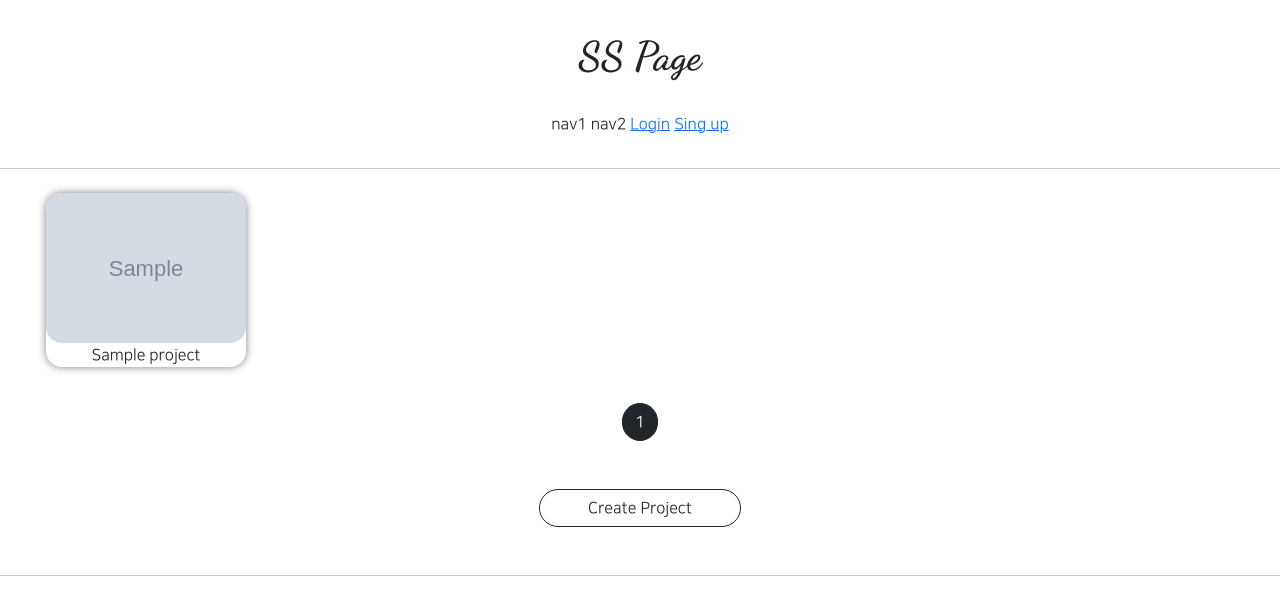
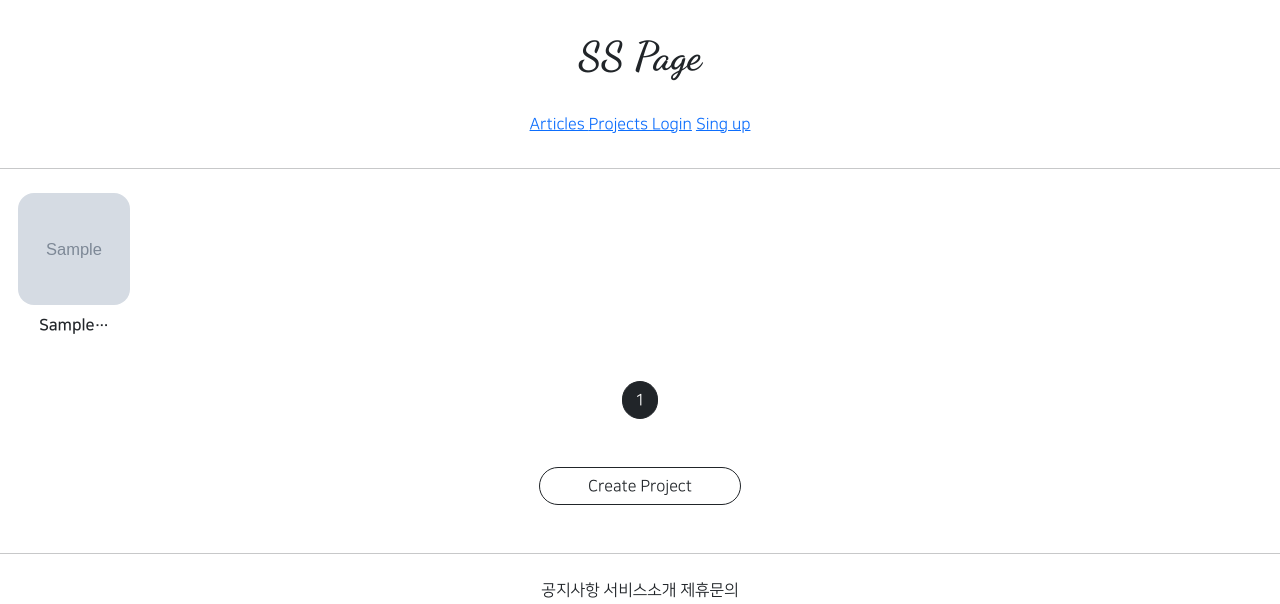
Before and after one commit to NOESYU/self_django, a Django app: page /project/list/ in a window 1280 px wide. Shown: the top 604 px of the page. Run offline with Django 3.2, Linux system fonts and the light colour scheme; tables that the repository leaves empty hold one stand-in row (values such as "Sample post"); grey boxes marked "Sample" are stand-in pictures; parts of the project's set-up code (start-up, migrations or seed data) failed here and were passed over; some libraries are stand-ins or nearby versions.

Commit message:
210817 self commit 2

```diff
--- a/projectapp/templates/projectapp/list.html
+++ b/projectapp/templates/projectapp/list.html
@@ -9,19 +9,17 @@
         }
 
         .container div {
-            {#모바일용크기 지정해주고 최대크기 지정함으로써 피씨도#}
-            width: 45%;
-                max-width: 200px;
             display: flex;
             justify-content: center;
             align-items: center;
             border-radius: 1rem;
             flex-direction: column;
-            box-shadow: 0 0 .5rem grey;
         }
 
         .container img {
-            width: 100%;
+            width: 7rem;
+            height: 7rem;
+            object-fit: cover;
             border-radius: 1rem;
         }
     </style>
@@ -33,7 +31,9 @@
                 <a href="{% url 'projectapp:detail' pk=project.pk %}">
                     <img src="{{ project.image.url }}" alt="">
                 </a>
-            <span>{{ project.name }}</span>
+            <span class="NNS_B m-2">
+                {{ project.name | truncatechars:7 }}
+            </span>
             </div>
         {% endfor %}
     </div>
--- a/templates/header.html
+++ b/templates/header.html
@@ -3,8 +3,16 @@
         <h1>SS Page</h1>
     </div>
     <div class="header_button">
-        <span>nav1</span>
-        <span>nav2</span>
+        <span>
+            <a href="{% url 'articleapp:list' %}">
+                Articles
+            </a>
+        </span>
+        <span>
+            <a href="{% url 'projectapp:list' %}">
+                Projects
+            </a>
+        </span>
         {% if not user.is_authenticated %}
         <span>
             <a href="{% url 'accountapp:login' %}">Login</a>
```
